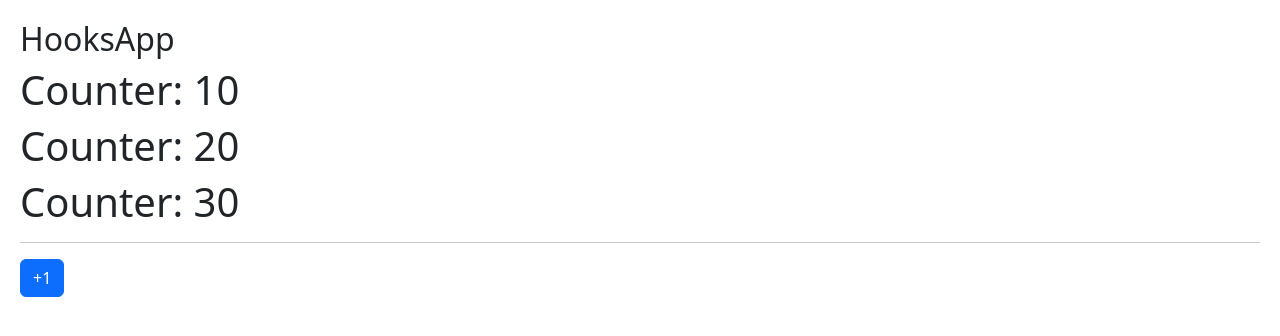
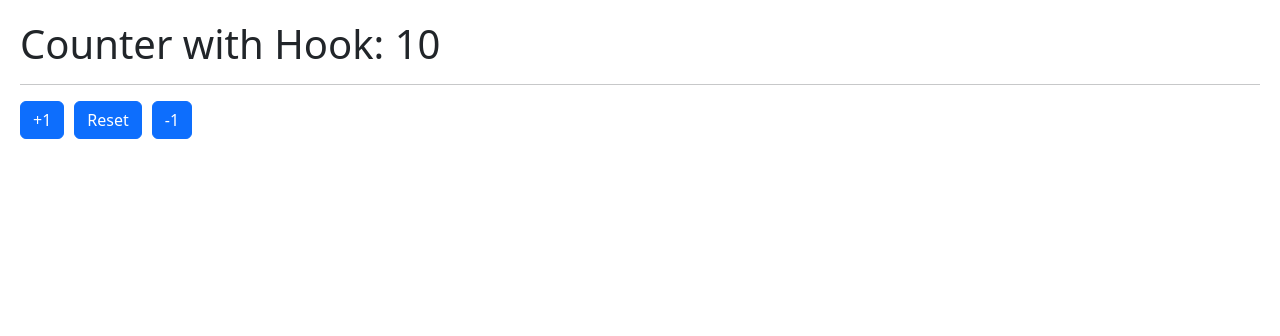
Before and after one commit to physiodevapp/react-zero-to-expert, a React (Vite) app in the folder 05-hook-app/: page / in a window 1280 px wide. Shown: the top 336 px of the page. Built offline with nearby package versions, Linux system fonts and the light colour scheme.

Commit message:
expose customHook

```diff
--- /dev/null
+++ b/05-hook-app/src/01-useState/CounterWithCustomHooks.jsx
@@ -0,0 +1,19 @@
+import React from "react";
+import { useCounter } from "../hooks/useCounter";
+
+function CounterWithCustomHooks() {
+  const { counter, increment, decrement, reset } = useCounter();
+
+  return (
+    <>
+      <h1>Counter with Hook: {counter}</h1>
+      <hr />
+
+      <button className="btn btn-primary" onClick={() => increment(2)}>+1</button>
+      <button className="btn btn-primary" onClick={reset}>Reset</button>
+      <button className="btn btn-primary" onClick={() => decrement(2)}>-1</button>
+    </>
+  );
+}
+
+export default CounterWithCustomHooks;
--- a/05-hook-app/src/HooksApp.jsx
+++ b/05-hook-app/src/HooksApp.jsx
@@ -1,11 +1,11 @@
 import React from "react";
 import CounterApp from "./01-useState/CounterApp";
+import CounterWithCustomHooks from "./01-useState/CounterWithCustomHooks";
 
 function HooksApp() {
   return (
     <>
-      <h2>HooksApp</h2>
-      <CounterApp />
+      <CounterWithCustomHooks/>
     </>
   );
 }
--- /dev/null
+++ b/05-hook-app/src/hooks/useCounter.js
@@ -0,0 +1,26 @@
+import { useState } from "react";
+
+export const useCounter = (initialValue = 10) => {
+  const [counter, setCounter] = useState(initialValue);
+
+  const increment = (value = 1) => {
+    setCounter(counter + value);
+  };
+
+  const decrement = (value = 1) => {
+    if (counter > 0) {
+      setCounter(counter - value);
+    }
+  };
+
+  const reset = () => {
+    setCounter(initialValue);
+  };
+
+  return {
+    counter,
+    increment,
+    decrement,
+    reset,
+  };
+};
```
